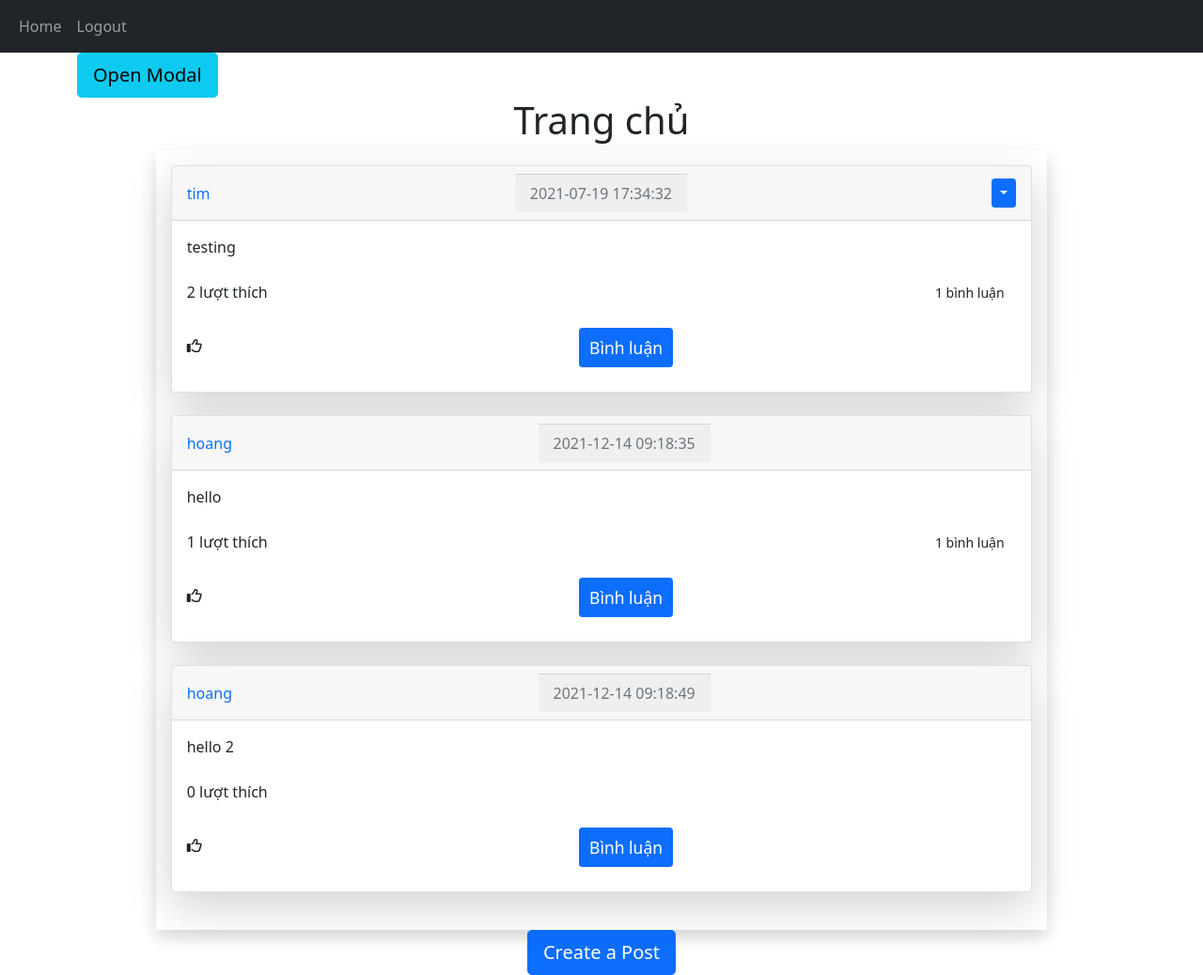
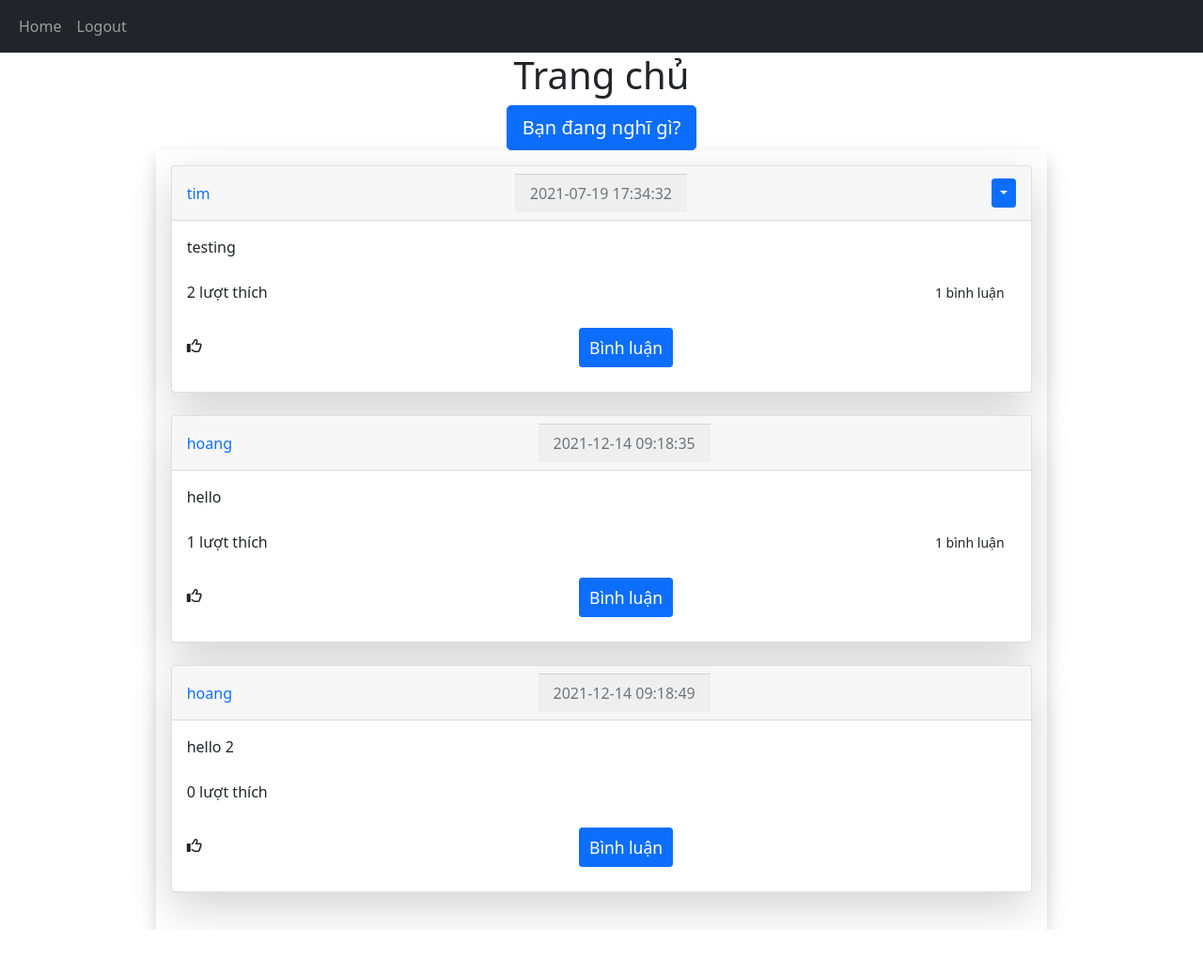
Before and after one commit to hoangdev01/web-python, a Flask app: page / in a window 1280 px wide. Shown: the whole page at 94% size. After the commit the page ends 990 px from the top, so only its background shows below. Run offline with Flask 2, Linux system fonts and the light colour scheme; a user stored in the database is signed in; data comes from the database, SQL or seed files in the repository; both versions use the stored data as it was after the commit; some libraries are stand-ins or nearby versions.

Commit message:
remove modal

```diff
--- a/website/templates/posts_div.html
+++ b/website/templates/posts_div.html
@@ -11,30 +11,14 @@
       text-decoration:none;
   }
 </style>
-<!-- Trigger the modal with a button -->
-<button type="button" class="btn btn-info btn-lg" data-toggle="modal" data-target="#myModal">Open Modal</button>
-
-<!-- Modal -->
-<div id="myModal" class="modal fade" role="dialog">
-  <div class="modal-dialog">
-
-    <!-- Modal content-->
-    <div class="modal-content">
-      <div class="modal-header">
-        <button type="button" class="close" data-dismiss="modal">&times;</button>
-        <h4 class="modal-title">Modal Header</h4>
+<h1 align="center">{% block header %}Trang chủ{% endblock %}</h1>
+<div align="center">
+  <a href="/create-post"
+    ><button type="button" class="btn btn-primary btn-lg">
+      Bạn đang nghĩ gì?
+    </button></a
+  >
 </div>
-      <div class="modal-body">
-        <p>Some text in the modal.</p>
-      </div>
-      <div class="modal-footer">
-        <button type="button" class="btn btn-default" data-dismiss="modal">Close</button>
-      </div>
-    </div>
-
-  </div>
-</div>
-<h1 align="center">{% block header %}Trang chủ{% endblock %}</h1>
 <div class="shadow p-3" id="posts" style="width:85%;margin:auto">
   {% for post in posts %}
   <div class="card shadow-lg">
@@ -145,12 +129,4 @@
   </div>
   <br > {% endfor %}
 </div>
-{% block footer %}
-<div align="center">
-  <a href="/create-post"
-    ><button type="button" class="btn btn-primary btn-lg">
-      Create a Post
-    </button></a
-  >
-</div>
-{% endblock %} {% endblock %}
+{% endblock %}
```
Also changed, not shown: website/database.db. Lines whose indentation alone changed are shown as unchanged.
